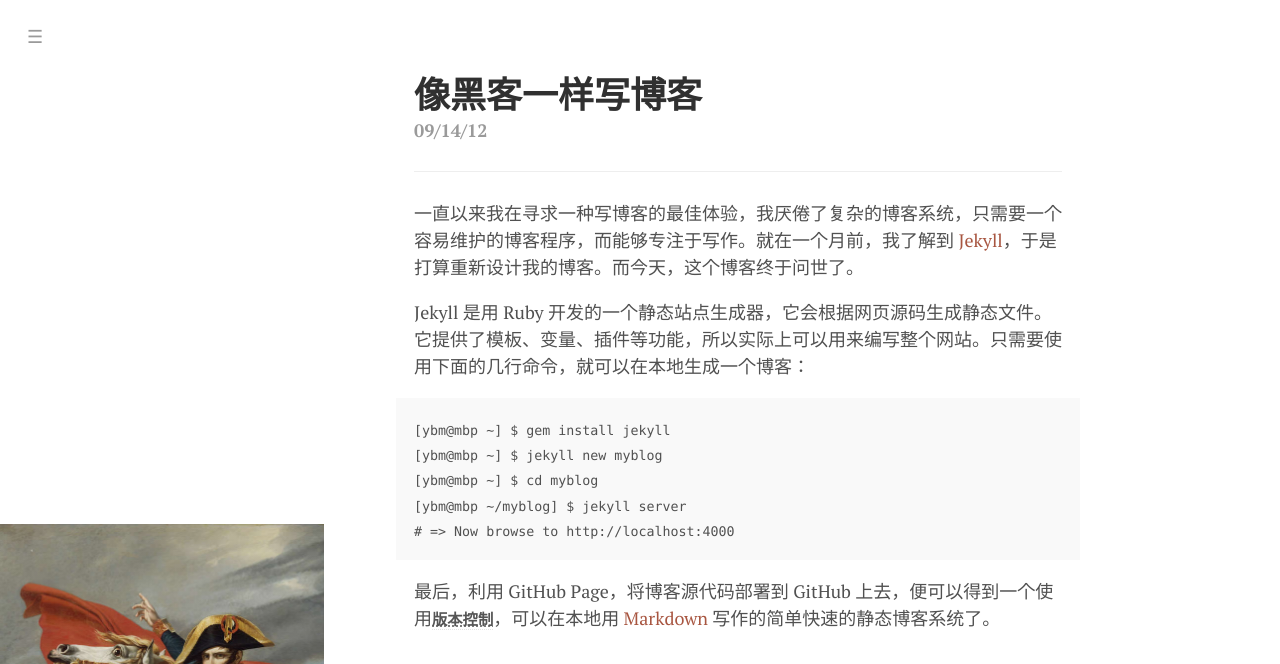
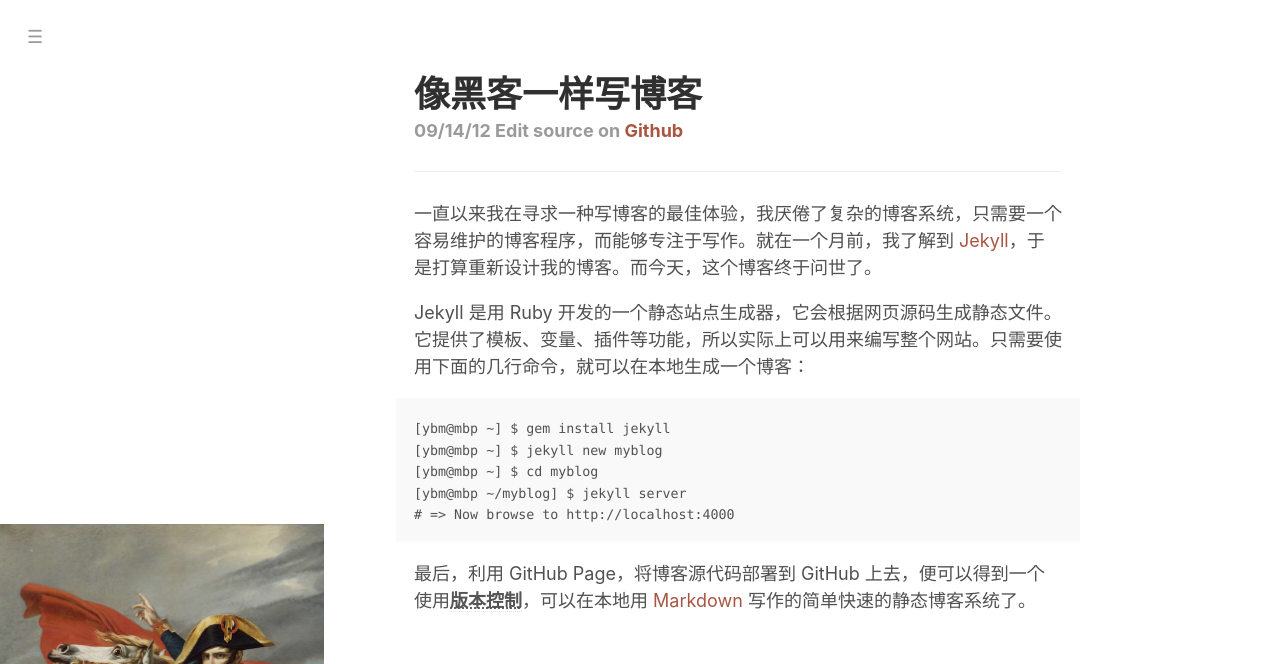
Before and after one commit to ybm/myanbin.github.io, a Jekyll site: the page built from _posts/2012-09-14-blogging-like-a-hacker.md, in a window 1280 px wide and 1124 px high, cut to the strip 0-664 px from the top of the window. Built offline with Jekyll 4.4.1, drawn with Linux system fonts in a browser that asks for light colours; some web fonts are replaced; some of the changed text lies outside the part shown.

Commit message:
修改字体及文章页部分样式

```diff
--- a/_layouts/post.html
+++ b/_layouts/post.html
@@ -21,6 +21,7 @@ layout: default
   <div class="post-date">
     <time datetime="{{ page.date | date_to_xmlschema }}">{{ page.date | date: "%m/%d/%y" }}</time>
     <span>{{ tags_content }}</span>
+    <span>Edit source on <a href="https://github.com/myanbin/myanbin.github.io/edit/master/{{  page.path }}">Github</a></span>
   </div>
   <hr/>
   {{ content }}
@@ -28,7 +29,7 @@ layout: default
 
 {% if site.author.about %}
 <aside class="author">
-  <h2 class="aside-title">About</h2>
+  <h2 class="aside-title">关于作者</h2>
 
   {% if site.author.photo %}
   <img class="me" src="{{ site.author.photo }}" alt="{{ site.author.name }}"/>
@@ -38,6 +39,7 @@ layout: default
 </aside>
 {% endif %}
 
+<!--
 <aside class="related">
   <h2 class="aside-title">Related Posts</h2>
   <ul class="related-posts">
@@ -61,3 +63,4 @@ layout: default
     {% endfor %}
   </ul>
 </aside>
+-->
--- a/index.html
+++ b/index.html
@@ -23,7 +23,8 @@ title: "主页"
 {% endfor %}
 
 {% if false %}
-<!-- <div class="posts">
+<!--
+<div class="posts">
   {% for post in paginator.posts %}
   <div class="post">
     <h1 class="post-title">
@@ -54,5 +55,6 @@ title: "主页"
   {% else %}
     <span class="pagination-item newer">Newer</span>
   {% endif %}
-</div> -->
+</div>
+-->
 {% endif %}
--- a/public/css/hyde.css
+++ b/public/css/hyde.css
@@ -35,7 +35,8 @@
  */
 
 html {
-  font-family: "PT Serif", Georgia, serif;
+  /*font-family: "PT Serif", Georgia, serif;*/
+  font-family: "-apple-system", "Open Sans", "Helvetica Neue", "PingFang SC", "Hiragino Sans GB", "Microsoft YaHei", "Microsoft JhengHei", "WenQuanYi Micro Hei", sans-serif;
 }
 @media (min-width: 48em) {
   html {
@@ -49,7 +50,8 @@ html {
 }
 
 h1, h2, h3, h4, h5, h6 {
-  font-family: "PT Serif", Georgia, serif;
+  /*font-family: "PT Serif", Georgia, serif;*/
+  font-family: "-apple-system", "Open Sans", "Helvetica Neue", "PingFang SC", "Hiragino Sans GB", "Microsoft YaHei", "Microsoft JhengHei", "WenQuanYi Micro Hei", sans-serif;
 }
 
 /*
@@ -175,7 +177,8 @@ h1, h2, h3, h4, h5, h6 {
 
 /* About section */
 .sidebar-about > h1 {
-  font-family: "Roboto Slab", "PT Serif", Georgia, serif;
+  /*font-family: "PT Serif", Georgia, serif;*/
+  font-family: "-apple-system", "Open Sans", "Helvetica Neue", "PingFang SC", "Hiragino Sans GB", "Microsoft YaHei", "Microsoft JhengHei", "WenQuanYi Micro Hei", sans-serif;
   color: #fff;
   margin-top: 0;
   font-size: 2rem;
@@ -190,7 +193,8 @@ h1, h2, h3, h4, h5, h6 {
   margin-bottom: 1.25rem;
 }
 .sidebar-nav-item {
-  font-family: "Roboto Slab", "PT Serif", Georgia, serif;
+  /*font-family: "PT Serif", Georgia, serif;*/
+  font-family: "-apple-system", "Open Sans", "Helvetica Neue", "PingFang SC", "Hiragino Sans GB", "Microsoft YaHei", "Microsoft JhengHei", "WenQuanYi Micro Hei", sans-serif;
   font-weight: bold;
   display: block;
   line-height: 1.75;
--- a/public/css/poole.css
+++ b/public/css/poole.css
@@ -128,7 +128,7 @@ hr {
 }
 
 abbr {
-  font-size: 85%;
+  /*font-size: 85%;*/
   font-weight: bold;
   color: #555;
   text-transform: uppercase;
@@ -145,7 +145,7 @@ figure {
 /* Code */
 code,
 pre {
-  font-family: Menlo, Monaco, "Courier New", monospace;
+  font-family: Menlo, Monaco, "Source Code Pro", Consolas, "Microsoft Yahei", monospace;
 }
 code {
   padding: .25em .5em;
@@ -161,7 +161,7 @@ pre {
   margin-top: 0;
   margin-bottom: 1rem;
   padding: 1rem;
-  line-height: 1.4;
+  line-height: 1.2;
   /* Prevent code linebreaks and allow side-scrolling (much better readability on mobile) */
   /*white-space: pre;
   white-space: pre-wrap;
```
Also changed, not shown: about.md (+1 -1 lines), blogroll.md (+2 -1 lines).
